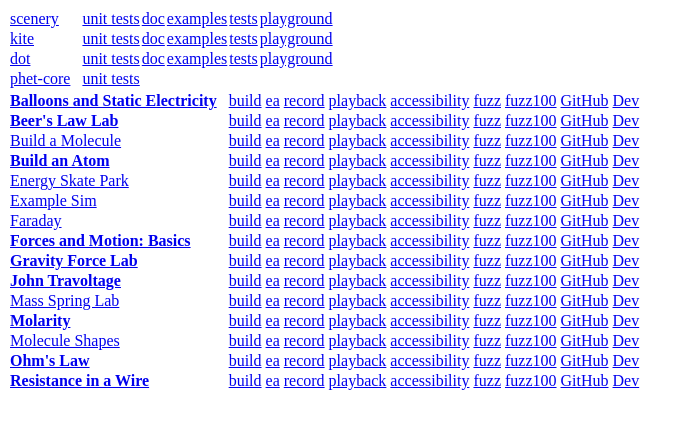
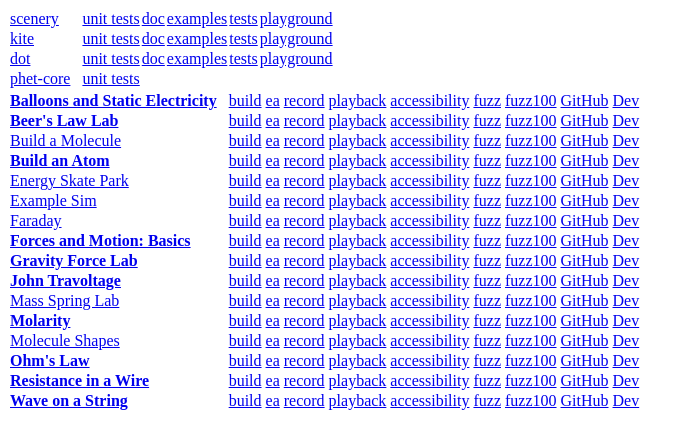
Before and after one commit to phetsims/phetmarks, a plain HTML site: page jonathan-olson.html in a window 1280 px wide. Shown: the whole page, without its empty margins (0-693 px from the left). Drawn offline with Linux system fonts and the light colour scheme.

Commit message:
Adding WOAS

```diff
--- a/jonathan-olson.html
+++ b/jonathan-olson.html
@@ -263,6 +263,20 @@
         <a href="http://www.colorado.edu/physics/phet/dev/html/resistance-in-a-wire/">Dev</a>
       </td>
     </tr>
+    <tr>
+      <td><strong><a href="../wave-on-a-string/wave-on-a-string.html">Wave on a String</a></strong></td>
+      <td class="leftpad">
+        <a href="../wave-on-a-string/build/wave-on-a-string.html">build</a>
+        <a href="../wave-on-a-string/wave-on-a-string.html?ea">ea</a>
+        <a href="../wave-on-a-string/wave-on-a-string.html?recordInputEventLog">record</a>
+        <a href="../wave-on-a-string/wave-on-a-string.html?playbackInputEventLog">playback</a>
+        <a href="../wave-on-a-string/wave-on-a-string.html?accessibility">accessibility</a>
+        <a href="../wave-on-a-string/wave-on-a-string.html?fuzzMouse">fuzz</a>
+        <a href="../wave-on-a-string/wave-on-a-string.html?fuzzMouse=100">fuzz100</a>
+        <a href="https://github.com/phetsims/wave-on-a-string">GitHub</a>
+        <a href="http://www.colorado.edu/physics/phet/dev/html/wave-on-a-string/">Dev</a>
+      </td>
+    </tr>
   </table>
 </body>
 </html>
```
